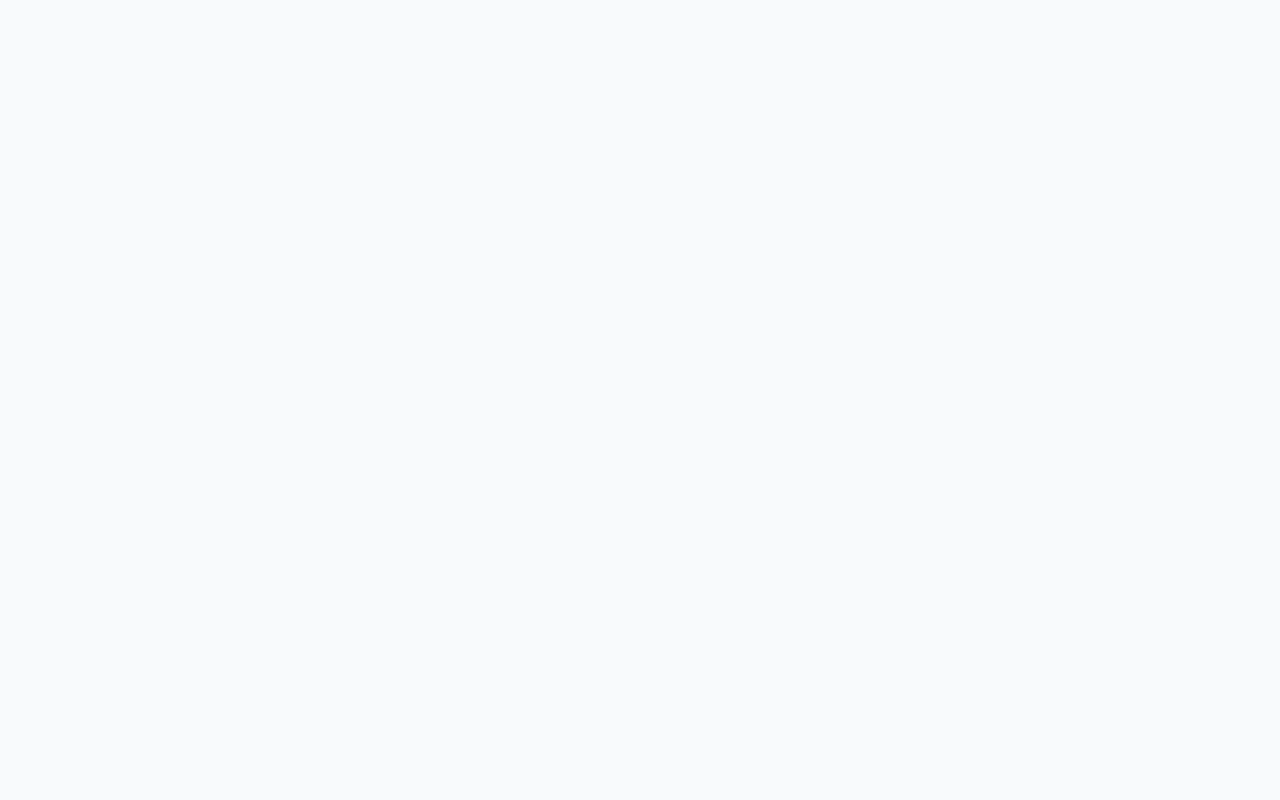
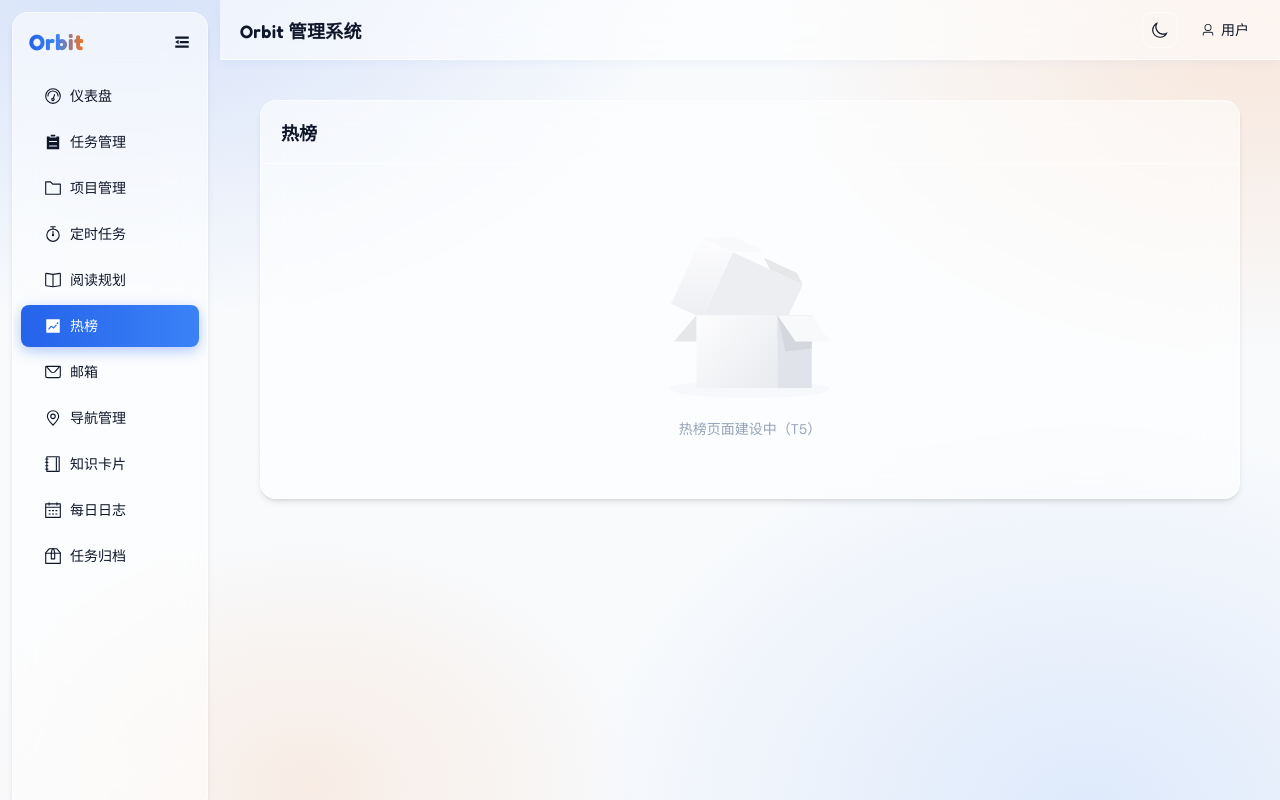
Before and after one commit to yixiqiannian/Orbit, a Vue app in the folder frontend/: page /hotlist in a window 1280 px wide. Before the commit this address had no page. Built offline with nearby package versions, Linux system fonts and the light colour scheme; no server answers; sample sign-in values are in the browser's storage.

Commit message:
feat(hotlist): add frontend api and routing

```diff
--- a/frontend/src/components/Sidebar.vue
+++ b/frontend/src/components/Sidebar.vue
@@ -13,7 +13,8 @@ import {
   Fold,
   Expand,
   Calendar,
-  Box
+  Box,
+  TrendCharts
 } from '@element-plus/icons-vue'
 
 const router = useRouter()
@@ -26,6 +27,7 @@ const menuItems = [
   { path: '/projects', name: 'Projects', icon: Folder, title: '项目管理' },
   { path: '/cron', name: 'CronJobs', icon: Timer, title: '定时任务' },
   { path: '/reading', name: 'Reading', icon: Reading, title: '阅读规划' },
+  { path: '/hotlist', name: 'Hotlist', icon: TrendCharts, title: '热榜' },
   { path: '/email', name: 'Email', icon: Message, title: '邮箱' },
   { path: '/nav', name: 'NavManage', icon: Location, title: '导航管理' },
   { path: '/knowledge', name: 'Knowledge', icon: Notebook, title: '知识卡片' },
--- a/frontend/src/router/index.ts
+++ b/frontend/src/router/index.ts
@@ -42,6 +42,11 @@ const routes = [
         path: '/reading',
         name: 'Reading',
         component: () => import('../views/Reading.vue')
+      },
+      {
+        path: '/hotlist',
+        name: 'Hotlist',
+        component: () => import('../views/Hotlist.vue')
       },
       {
         path: '/email',
--- /dev/null
+++ b/frontend/src/views/Hotlist.vue
@@ -0,0 +1,36 @@
+<script setup lang="ts">
+// 占位页：T5 将替换为本模块完整页面（日期选择 + 数据源 tab + 热榜列表）
+</script>
+
+<template>
+  <div class="hotlist-page">
+    <el-card class="glass-card">
+      <template #header>
+        <span class="card-title">热榜</span>
+      </template>
+      <el-empty description="热榜页面建设中（T5）" />
+    </el-card>
+  </div>
+</template>
+
+<style scoped>
+.hotlist-page {
+  padding: 20px;
+}
+
+.glass-card {
+  background: var(--glass-bg, rgba(255, 255, 255, 0.55));
+  backdrop-filter: blur(var(--glass-blur, 20px));
+  -webkit-backdrop-filter: blur(var(--glass-blur, 20px));
+  border: 1px solid var(--glass-border, rgba(255, 255, 255, 0.6));
+  border-radius: var(--glass-radius, 16px);
+  box-shadow: var(--glass-shadow, 0 8px 32px rgba(37, 99, 235, 0.14));
+}
+
+.card-title {
+  font-family: var(--font-display, 'Fredoka', 'Fira Sans', sans-serif);
+  font-size: 18px;
+  font-weight: 700;
+  color: var(--color-foreground, #0f172a);
+}
+</style>
```
Also changed, not shown: frontend/src/api/hotlist.ts (added, +34 -0 lines).
